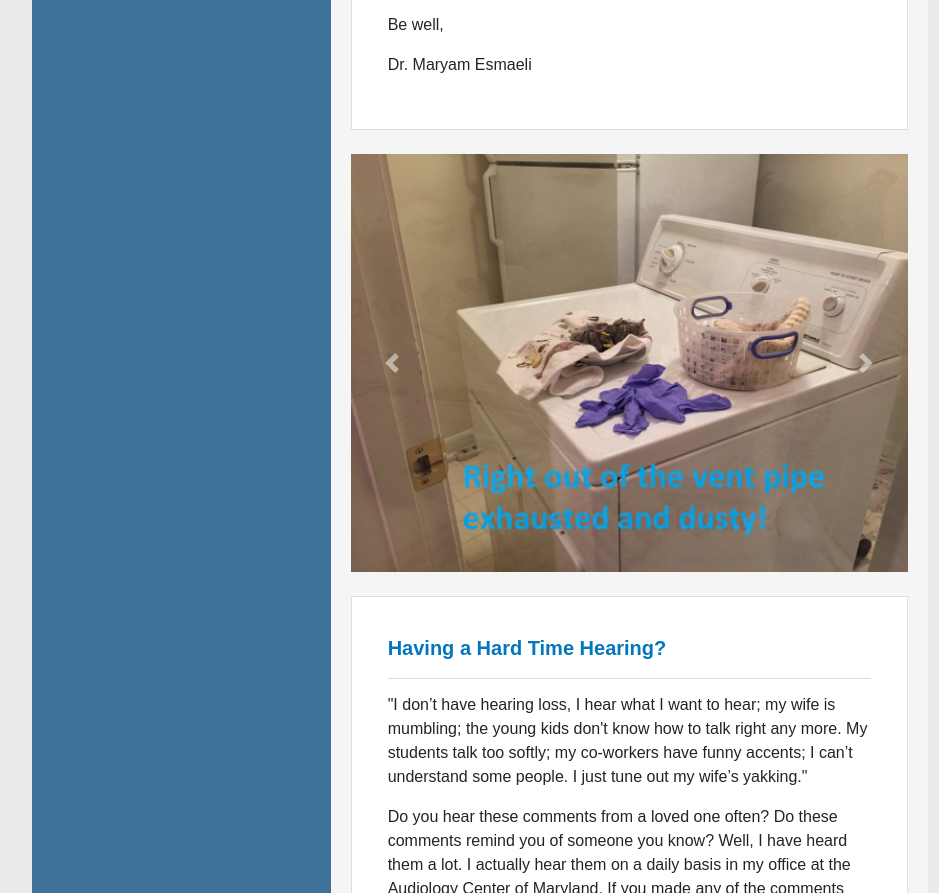
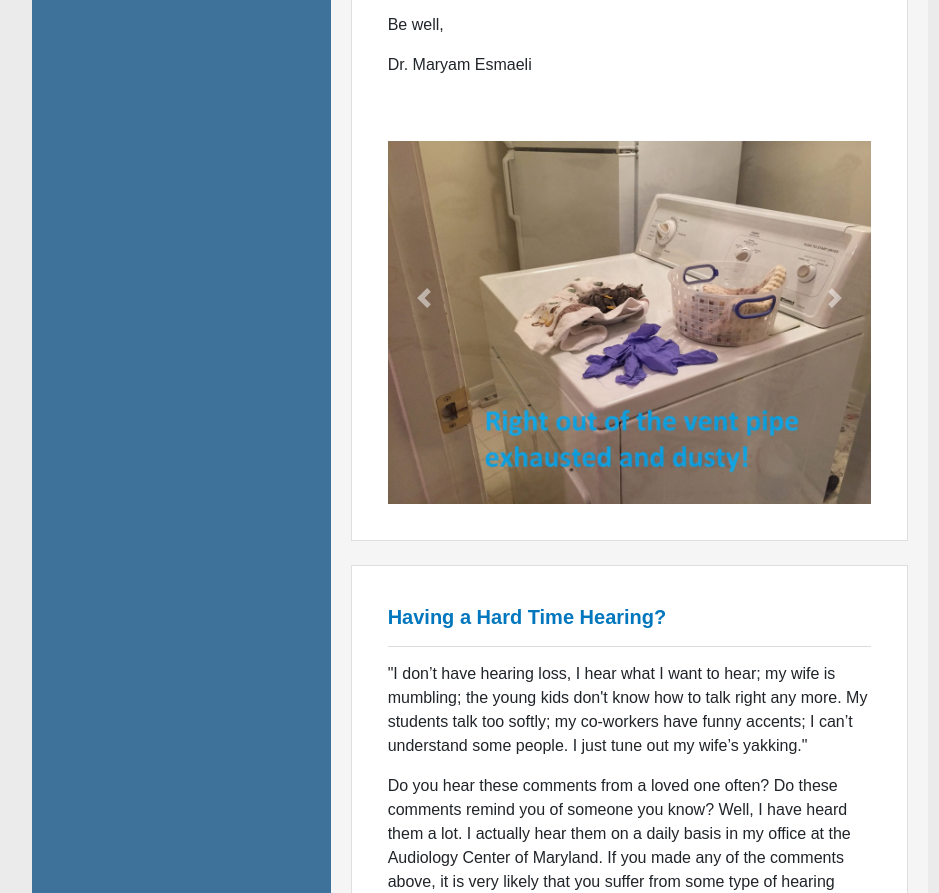
Before and after one commit to jamesklapper/jamesklapper.github.io, a plain HTML site: page resources.html in a window 1280 px wide. Shown: the part 2268-3161 px from the top of the page, without its empty margins (160-1099 px from the left). Drawn offline with nearby package versions, Linux system fonts and the light colour scheme; a web font is replaced by a local one.

Commit message:
Update resources.html

```diff
--- a/resources.html
+++ b/resources.html
@@ -143,10 +143,8 @@
                   <p>
                     Dr. Maryam Esmaeli
                   </p>
-                </div>
-              </div>
                   <!-- Photo Slideshow -->
-              <div id="carouselExampleControls" class="carousel slide carousel-fade" data-ride="carousel">
+                  <div id="carouselExampleControls" class="carousel slide carousel-fade pt-5" data-ride="carousel">
                     <div class="carousel-inner">
                       <div class="carousel-item active" data-interval="10000">
                         <img src="images/resources/bird_image01.jpg" class="d-block w-100 img-fluid" alt="...">
@@ -190,6 +188,8 @@
                       <span class="carousel-control-next-icon" aria-hidden="true"></span>
                       <span class="sr-only">Next</span>
                     </a>
+                  </div>
+                </div>
               </div>
               <!-- Having a Hard Time Hearing? -->
               <div class="card rounded-0 my-4">
```
Lines whose indentation alone changed are shown as unchanged.
